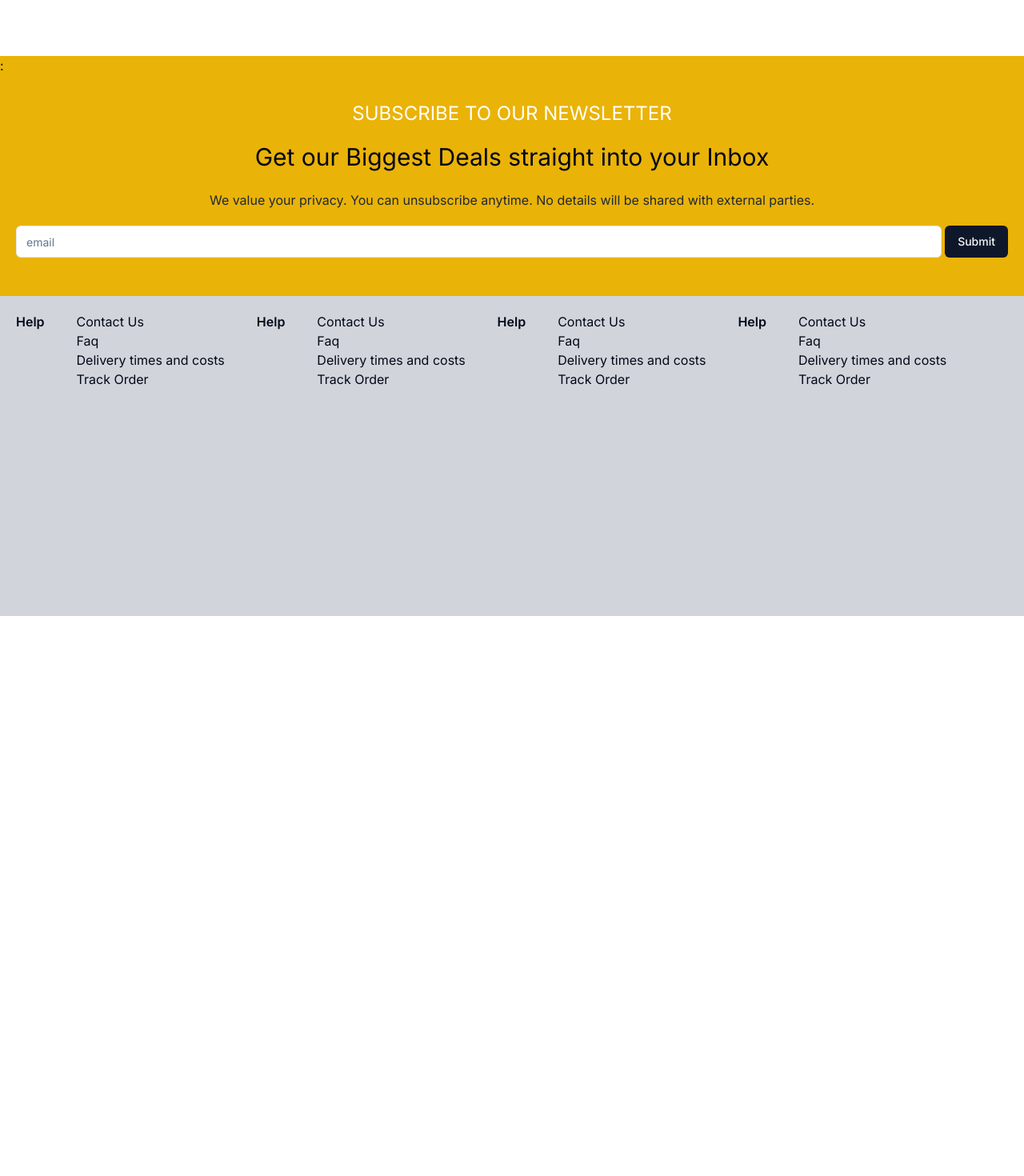
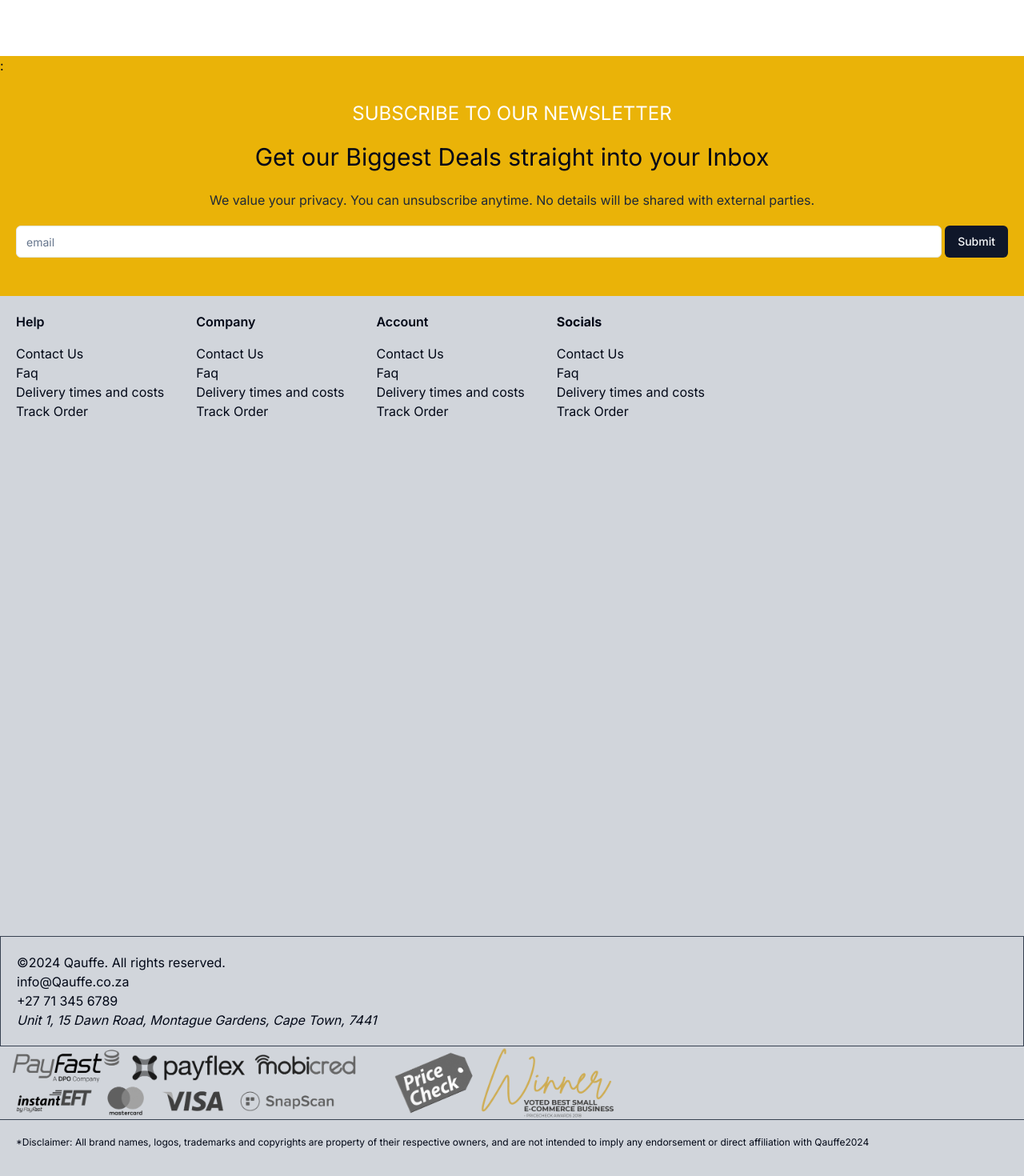
Before and after one commit to developerjunior5/coffe-ate-website, a Next.js app in the folder qauffe/: page / in a window 1280 px wide. Shown: the part 1942-3412 px from the top of the page at 80% size. Before the commit the page ends 2712 px from the top, so only its background shows below. Built offline with nearby package versions, Linux system fonts and the light colour scheme.

Commit message:
finalfront-end

```diff
--- /dev/null
+++ b/qauffe/app/components/Footer Main.tsx
@@ -0,0 +1,26 @@
+import { ADDRCONFIG } from "dns";
+import Image from "next/image";
+
+export default function FooterMain(){
+    return(
+        <div className="flex flex-col bg-gray-300 h-[300px]">
+            <section className="border-gray-700 border flex-col gap-3 p-5">
+               <p>©2024 Qauffe. All rights reserved.</p>
+               <p>info@Qauffe.co.za</p>
+               <p>+27 71 345 6789</p>
+               <address>Unit 1, 15 Dawn Road, Montague Gardens, Cape Town, 7441</address>
+            </section>
+            <section className="border-gray-700 border-b">
+                <Image
+                src="/payment.png"
+                width={800}
+                height={533}
+                alt="Payment"
+                />
+            </section>
+            <section >
+                <p className="p-5 text-xs">*Disclaimer: All brand names, logos, trademarks and copyrights are property of their respective owners, and are not intended to imply any endorsement or direct affiliation with Qauffe2024</p>
+            </section>
+        </div>
+    )
+}
--- a/qauffe/app/components/FooterTop.tsx
+++ b/qauffe/app/components/FooterTop.tsx
@@ -2,31 +2,35 @@ import Link from "next/link";
 
 export default function FooterTop(){
     return(
-        <div className="bg-gray-300 h-[400px] w-full">
+        <div className="bg-gray-300 h-[800px] w-full">
          <div className="flex flex-col sm:flex-row">
-         <h1 className="p-5 font-semibold">Help</h1>
+
          <ul className="flex flex-col p-5">
+            <h1 className="font-semibold pb-4">Help</h1>
             <Link href="/">Contact Us</Link>
             <Link href="/">Faq</Link>
              <Link href="/">Delivery times and costs</Link>
              <Link href="/">Track Order</Link>
          </ul>
-             <h1 className="p-5 font-semibold">Help</h1>
+
          <ul className="flex flex-col p-5">
+            <h1 className="font-semibold pb-4">Company</h1>
             <Link href="/">Contact Us</Link>
             <Link href="/">Faq</Link>
              <Link href="/">Delivery times and costs</Link>
              <Link href="/">Track Order</Link>
          </ul>
-            <h1 className="p-5 font-semibold">Help</h1>
+
          <ul className="flex flex-col p-5">
+            <h1 className="font-semibold pb-4">Account</h1>
             <Link href="/">Contact Us</Link>
             <Link href="/">Faq</Link>
              <Link href="/">Delivery times and costs</Link>
              <Link href="/">Track Order</Link>
          </ul>
-             <h1 className="p-5 font-semibold">Help</h1>
+
          <ul className="flex flex-col p-5">
+            <h1 className="font-bold pb-4">Socials</h1>
             <Link href="/">Contact Us</Link>
             <Link href="/">Faq</Link>
              <Link href="/">Delivery times and costs</Link>
--- a/qauffe/app/layout.tsx
+++ b/qauffe/app/layout.tsx
@@ -4,6 +4,7 @@ import "./globals.css";
 import HeaderTop from "./components/HeaderTop";
 import HeaderMain from "./components/Header Main";
 import FooterTop from "./components/FooterTop";
+import FooterMain from "./components/Footer Main";
 
 const inter = Inter({ subsets: ["latin"] });
 
@@ -24,6 +25,7 @@ export default function RootLayout({
         <HeaderMain/>
         {children}
         <FooterTop/>
+        <FooterMain/>
         </body>
     </html>
   );
```
Also changed, not shown: qauffe/public/payment.png (added).
